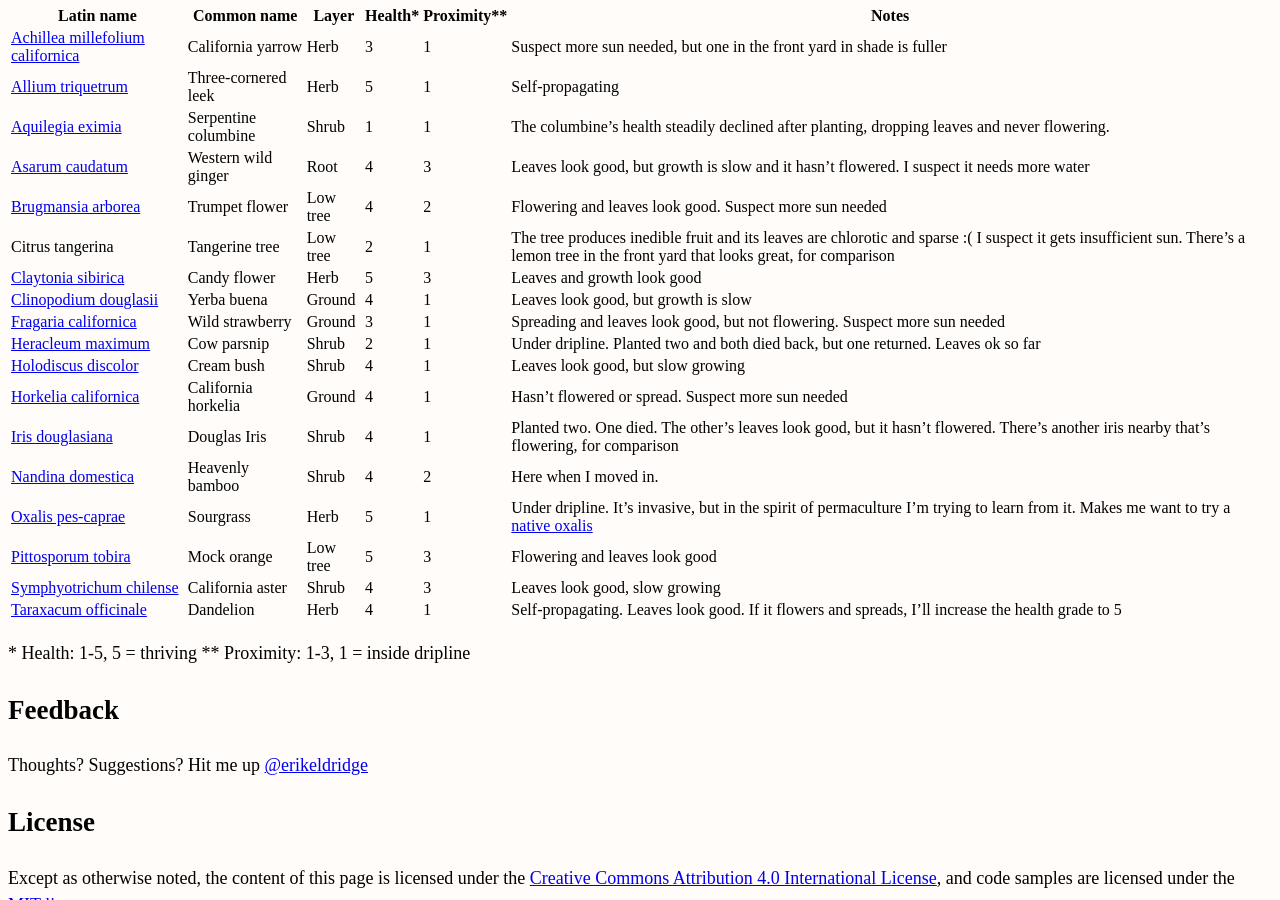
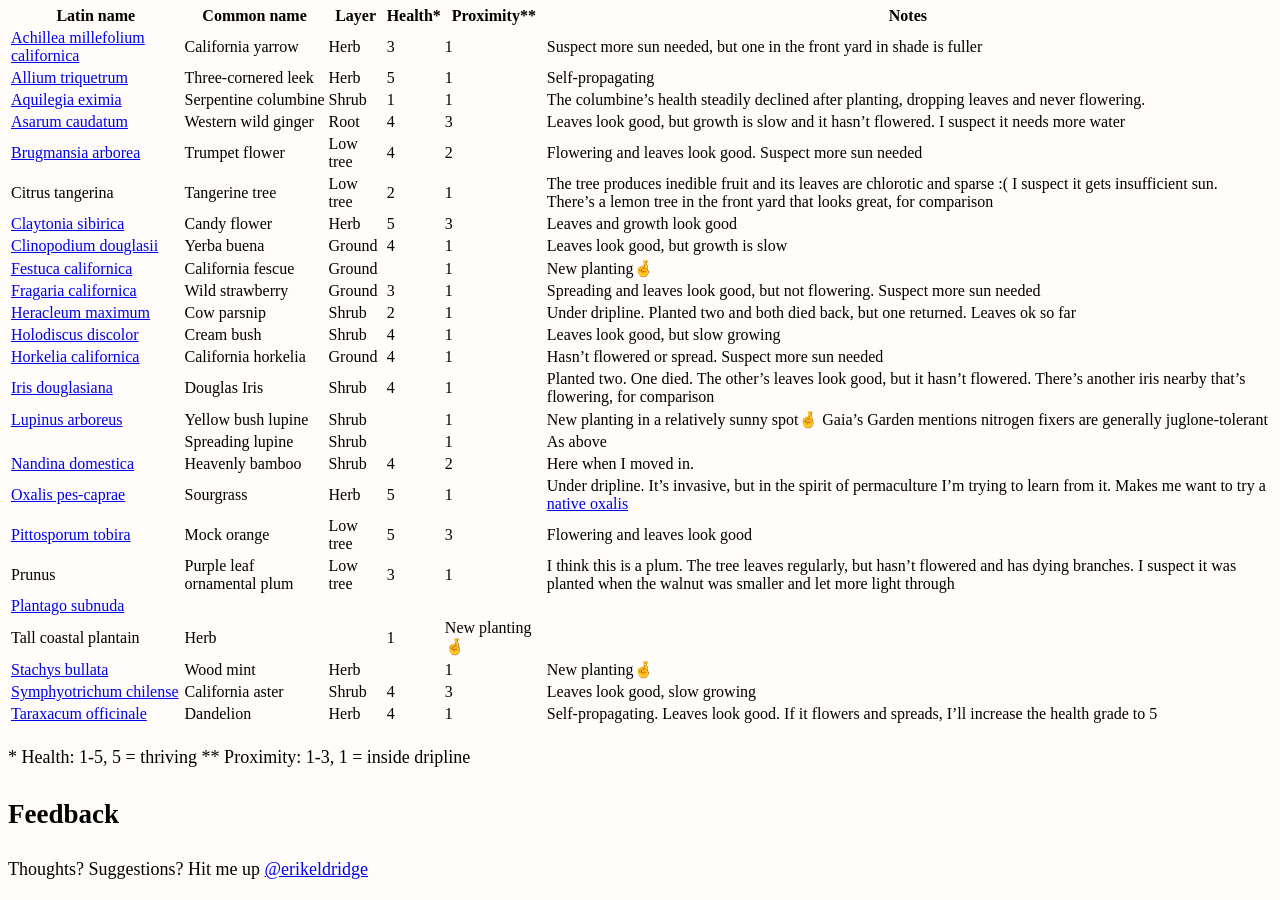
Before and after one commit to erikeldridge/erikeldridge.github.com, a Jekyll site: the page built from _posts/2018-01-20-walnut-guild.md, in a window 1280 px wide and 900 px high, scrolled down 586 px. Built offline with Jekyll 4.4.1, drawn with Linux system fonts in a browser that asks for light colours; nearby versions of some CDN libraries.

Commit message:
Update from Forestry.io - 2018-01-20-walnut-guild.md

```diff
--- a/_posts/2018-01-20-walnut-guild.md
+++ b/_posts/2018-01-20-walnut-guild.md
@@ -37,14 +37,21 @@ Here are the plants I've tried:
 | Citrus tangerina | Tangerine tree | Low tree | 2 | 1 | The tree produces inedible fruit and its leaves are chlorotic and sparse :( I suspect it gets insufficient sun. There's a lemon tree in the front yard that looks great, for comparison |
 | [Claytonia sibirica](https://www.inaturalist.org/taxa/55767-Claytonia-sibirica) | Candy flower | Herb | 5 | 3 | Leaves and growth look good |
 | [Clinopodium douglasii](https://www.inaturalist.org/taxa/53203-Clinopodium-douglasii) | Yerba buena | Ground | 4 | 1 | Leaves look good, but growth is slow |
+| [Festuca californica](https://www.inaturalist.org/taxa/57169-Festuca-californica)  | California fescue | Ground | | 1 | New planting🤞|
 | [Fragaria californica](https://www.inaturalist.org/taxa/61095-Fragaria-vesca-californica) | Wild strawberry | Ground | 3 | 1 | Spreading and leaves look good, but not flowering. Suspect more sun needed |
 | [Heracleum maximum](https://www.inaturalist.org/taxa/53094-Heracleum-maximum) | Cow parsnip | Shrub | 2 | 1 | Under dripline. Planted two and both died back, but one returned. Leaves ok so far |
 | [Holodiscus discolor](https://www.inaturalist.org/taxa/53414-Holodiscus-discolor) | Cream bush | Shrub | 4 | 1 | Leaves look good, but slow growing |
 | [Horkelia californica](https://www.inaturalist.org/taxa/61737-Horkelia-californica) | California horkelia | Ground | 4 | 1 | Hasn't flowered or spread. Suspect more sun needed |
 | [Iris douglasiana](https://www.inaturalist.org/taxa/50854-Iris-douglasiana) | Douglas Iris | Shrub | 4 | 1 | Planted two. One died. The other's leaves look good, but it hasn't flowered. There's another iris nearby that's flowering, for comparison |
+| [Lupinus arboreus](https://www.inaturalist.org/taxa/61010-Lupinus-arboreus) | Yellow bush lupine | Shrub | | 1 | New planting in a relatively sunny spot🤞 Gaia's Garden mentions nitrogen fixers are generally juglone-tolerant |
+| | Spreading lupine | Shrub | | 1 | As above |
 | [Nandina domestica](https://www.inaturalist.org/taxa/127010-Nandina-domestica) | Heavenly bamboo | Shrub | 4 | 2 | Here when I moved in. |
 | [Oxalis pes-caprae](https://www.inaturalist.org/taxa/53169-Oxalis-pes-caprae) | Sourgrass | Herb | 5 | 1 | Under dripline. It's invasive, but in the spirit of permaculture I'm trying to learn from it. Makes me want to try a [native oxalis](https://www.inaturalist.org/taxa/78298-Oxalis-californica) |
 | [Pittosporum tobira](https://www.inaturalist.org/taxa/78592-Pittosporum-tobira)| Mock orange | Low tree | 5 | 3 | Flowering and leaves look good |
+| Prunus | Purple leaf ornamental plum | Low tree | 3 | 1 | I think this is a plum. The tree leaves regularly, but hasn't flowered and has dying branches. I suspect it was planted when the walnut was smaller and let more light through |
+| [Plantago subnuda](https://www.inaturalist.org/taxa/60223-Plantago-subnuda) |
+Tall coastal plantain | Herb | | 1 | New planting🤞 |
+| [Stachys bullata](https://www.inaturalist.org/taxa/58930-Stachys-bullata) | Wood mint | Herb | | 1 | New planting🤞 |
 | [Symphyotrichum chilense](https://www.inaturalist.org/taxa/56861-Symphyotrichum-chilense) | California aster | Shrub | 4 | 3 | Leaves look good, slow growing |
 | [Taraxacum officinale](https://www.inaturalist.org/taxa/47602-Taraxacum-officinale) | Dandelion | Herb | 4 | 1 | Self-propagating. Leaves look good. If it flowers and spreads, I'll increase the health grade to 5 |
 
```
Also changed, not shown: other parts of _posts/2018-01-20-walnut-guild.md (+1 -1 lines).
